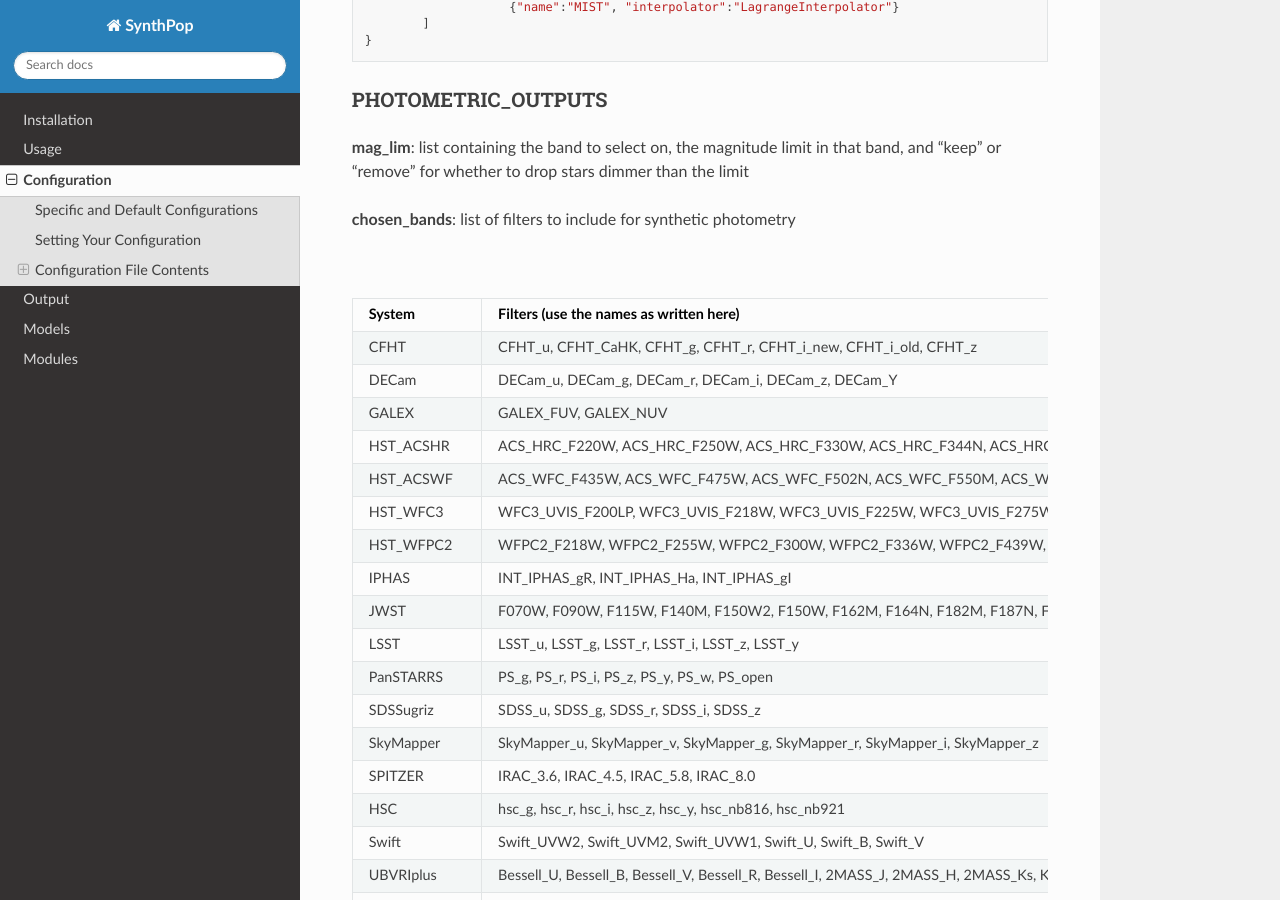
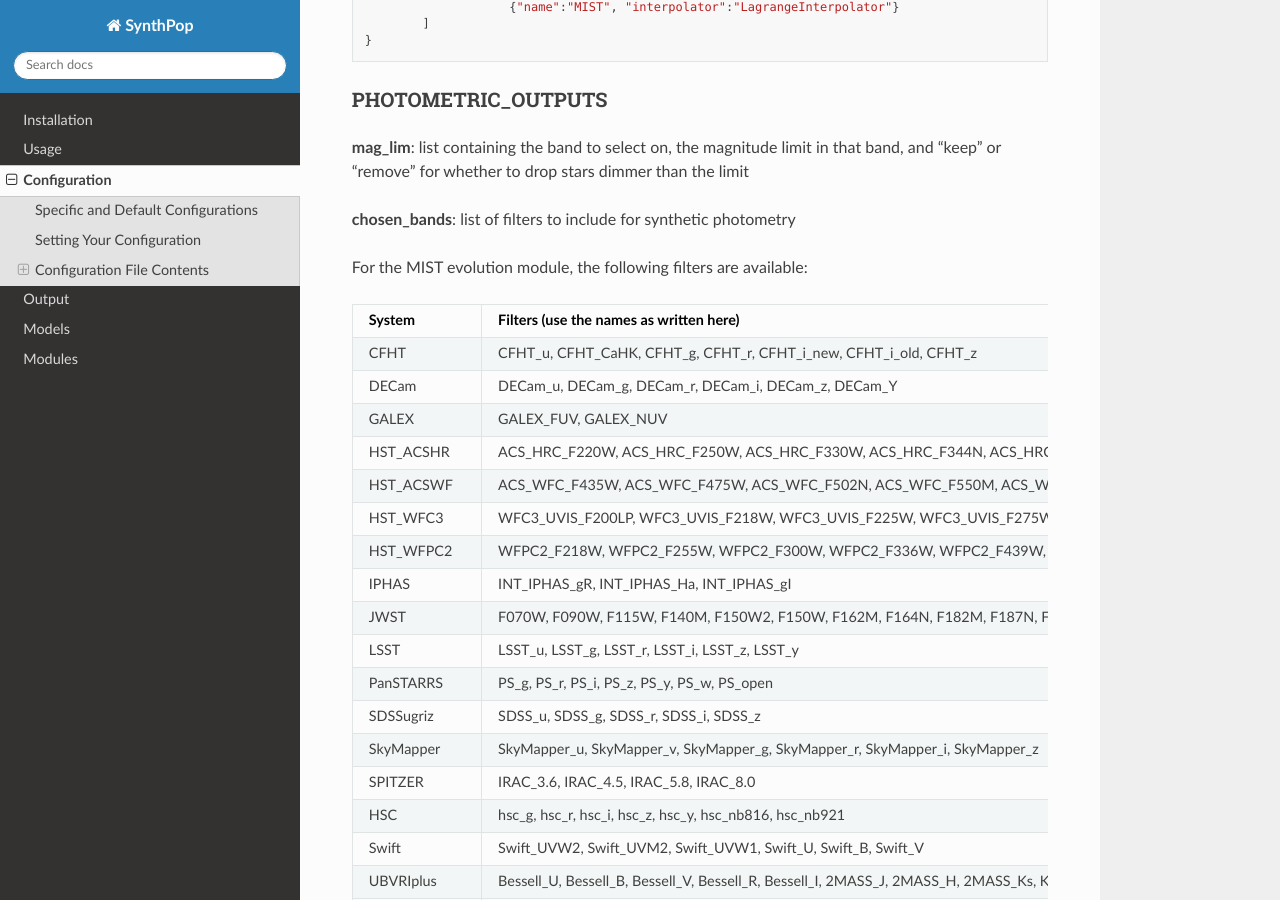
Before and after one commit to synthpop-galaxy/synthpop, a Sphinx documentation site: the page built from docs/source/configuration.rst, in a window 1280 px wide and 900 px high, scrolled down 6543 px. Built offline with Sphinx 7.4.7 and the Read the Docs theme 3.1.0, drawn with Linux system fonts in a browser that asks for light colours.

Commit message:
Update configuration.rst

```diff
--- a/docs/source/configuration.rst
+++ b/docs/source/configuration.rst
@@ -273,7 +273,9 @@ PHOTOMETRIC_OUTPUTS
 
 **chosen_bands**: list of filters to include for synthetic photometry
 
-.. list-table:: Filters available from MIST evolution module
+For the MIST evolution module, the following filters are available:
+
+.. list-table::
     :widths: 25 100
     :header-rows: 1
 
```
